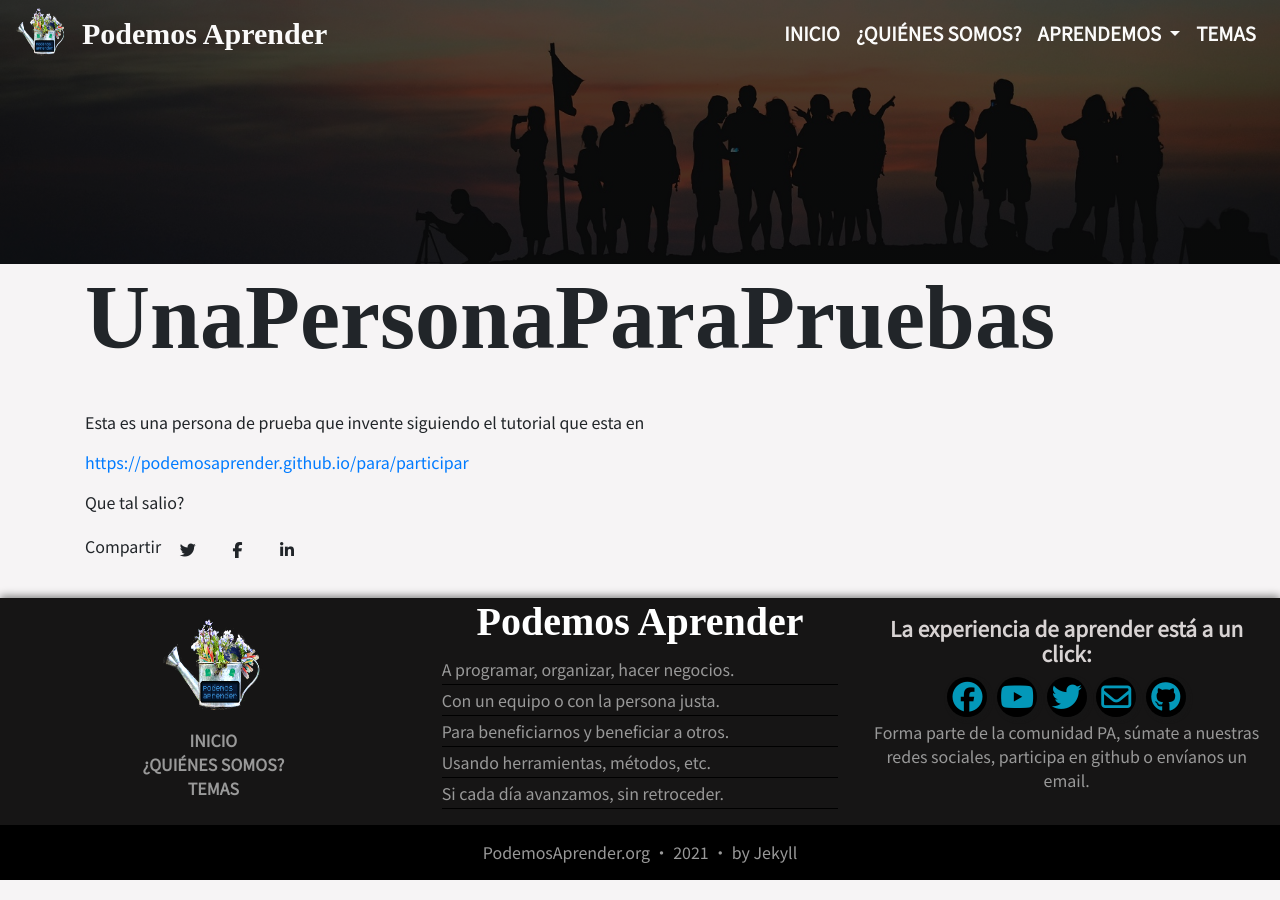
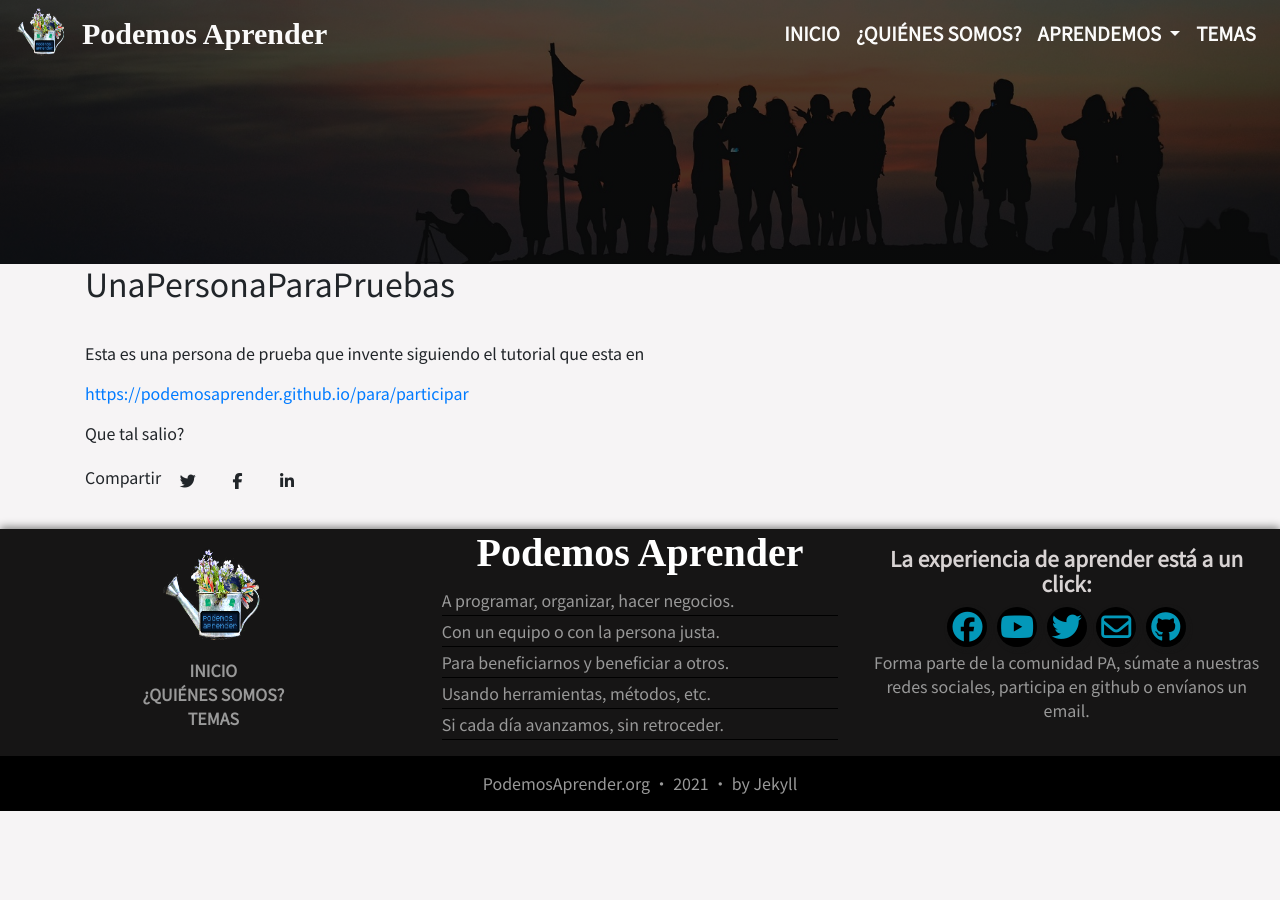
Before and after one commit to podemosaprender/podemosaprender.github.io, a Jekyll site: the page built from una_persona_para_pruebas.md, in a window 1280 px wide. Built offline with Jekyll 4.4.1, drawn with Linux system fonts in a browser that asks for light colours; nearby versions of some CDN libraries; some web fonts are replaced; comment, search, counter and statistics services are not loaded.

Commit message:
FIX: el titulo es un h2 como pidio Natalia

```diff
--- a/_includes/header.html
+++ b/_includes/header.html
@@ -1,74 +1,12 @@
-<!-- TODO this file has become a mess, refactor it -->
+{% if page.title %}
 
-{% if page.bigimg or page.title %}
-
-{% if page.bigimg %}
-  <div id="header-big-imgs" data-num-img={% if page.bigimg.first %}{{ page.bigimg.size }}{% else %}1{% endif %}
-    {% for bigimg in page.bigimg %}
-	  {% assign imgnum = forloop.index %}
-	  {% for imginfo in bigimg %}
-	    {% if imginfo[0] %}
-			{% assign imgsrc = imginfo[0] %}
-			{% unless imgsrc contains "http" %}
-				{% assign imgsrc = imgsrc | prepend: site.baseurl | replace: '//', '/' %}
-			{% endunless %}
-		  data-img-src-{{ imgnum }}="{{ imgsrc }}"
-		  data-img-desc-{{ imgnum }}="{{ imginfo[1] }}"
-		{% else %}
-			{% assign imgsrc = imginfo %}
-			{% unless imgsrc contains "http" %}
-				{% assign imgsrc = imgsrc | prepend: site.baseurl | replace: '//', '/' %}
-			{% endunless %}
-		  data-img-src-{{ imgnum }}="{{ imgsrc }}"
-		{% endif %}
-	  {% endfor %}
-    {% endfor %}
-  ></div>
-{% endif %}
-
-<header class="header-section {% if page.bigimg %}has-img{% endif %}">
-{% if page.bigimg %}
-<div class="big-img intro-header">
-  <div class="container">
-    <div class="row">
-      <div class="col-lg-8 col-lg-offset-2 col-md-10 col-md-offset-1">
-        <div class="{{ include.type }}-heading">
-          <h1>{% if page.title %}{{ page.title }}{% else %}<br/>{% endif %}</h1>
-		  {% if page.subtitle %}
-		    {% if include.type == "page" %}
-            <hr class="small">
-            <span class="{{ include.type }}-subheading">{{ page.subtitle }}</span>
-			{% else %}
-			<h2 class="{{ include.type }}-subheading">{{ page.subtitle }}</h2>
-			{% endif %}
-		  {% endif %}
-
-		  {% if include.type == "post" %}
-		  <span class="post-meta">Posted on {{ page.date | date: "%B %-d, %Y" }}</span>
-		  {% endif %}
-        </div>
-      </div>
-    </div>
-  </div>
-  <span class='img-desc'></span>
-</div>
-{% endif %}
-
+<header class="header-section">
  <div class="intro-header no-img">
   <div class="container">
     <div class="row">
       <div class="col-lg-8 col-lg-offset-2 col-md-10 col-md-offset-1">
        <div class="{{ include.type }}-heading">
-          <h1>{% if page.title %}{{ page.title }}{% else %}<br/>{% endif %}</h1>
-		  {% if page.subtitle %}
-		    {% if include.type == "page" %}
-            <hr class="small">
-            <span class="{{ include.type }}-subheading">{{ page.subtitle }}</span>
-			{% else %}
-			<h2 class="{{ include.type }}-subheading">{{ page.subtitle }}</h2>
-			{% endif %}
-		  {% endif %}
-
+          <h2>{% if page.title %}{{ page.title }}{% else %}<br/>{% endif %}</h2>
 		  {% if include.type == "post" %}
 		  <span class="post-meta">Posted on {{ page.date | date: "%B %-d, %Y" }}</span>
 		  {% endif %}
```
